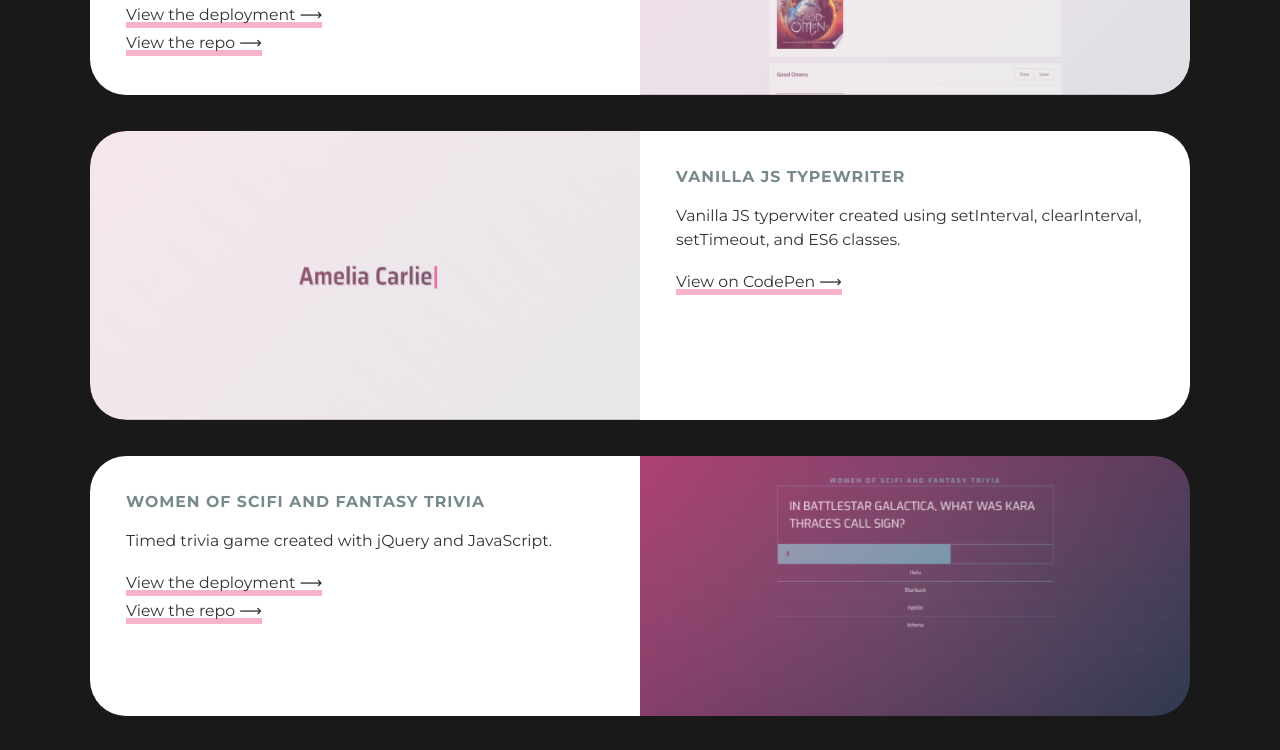
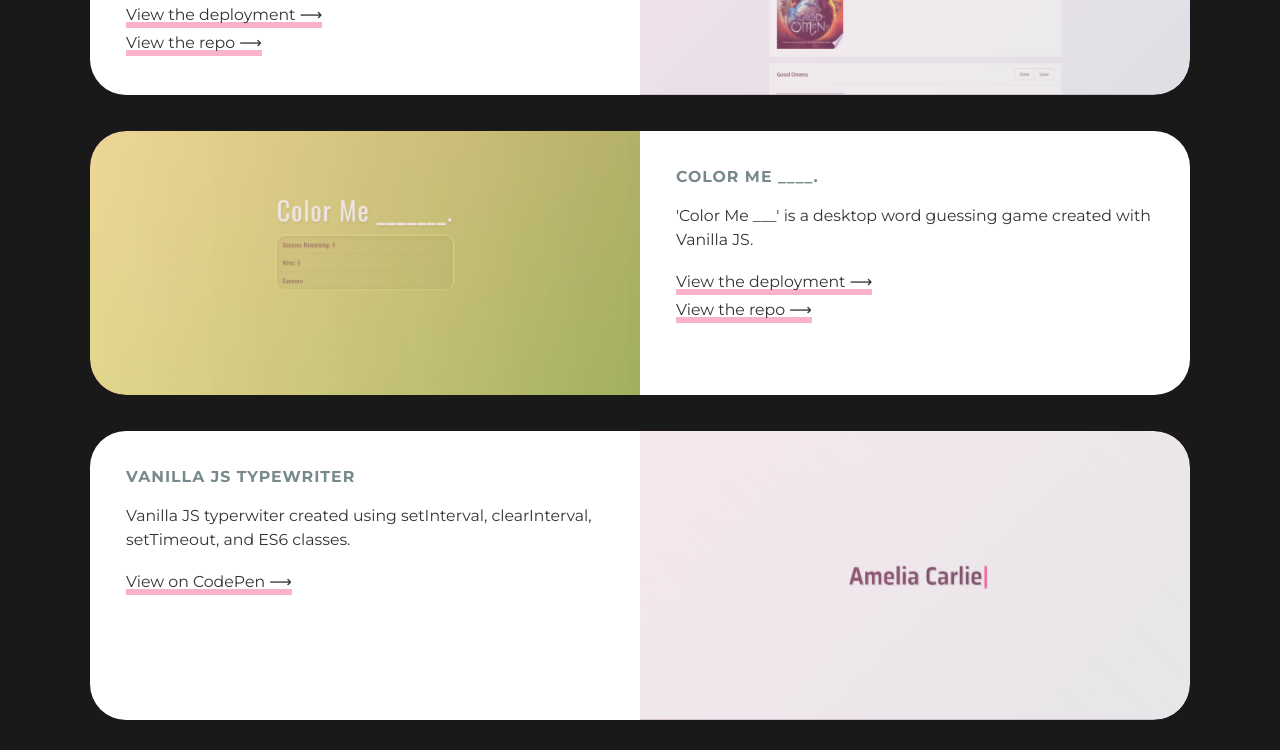
Before and after one commit to acarlie/acarlie.github.io, a React (Create React App) app: page / in a window 1280 px wide. Shown: the part 4440-5190 px from the top of the page. Built offline with nearby package versions, Linux system fonts and the light colour scheme.

Commit message:
update(portfolioitems.js): uncommented an item

```diff
--- a/src/assets/js/portfolioItems.js
+++ b/src/assets/js/portfolioItems.js
@@ -8,7 +8,7 @@ const items = [
     { title: "Burger App", img: "burger-app-sm.jpg", desc: "CRUD app created with Node.js, Express, Handlebars, MySQL, jQuery, and Bootstrap.", tags: ["jQuery", "Bootstrap", "MySQL", "Node", "Express", "Handlebars"], url: "https://blooming-falls-67802.herokuapp.com/", repo: "https://github.com/acarlie/burger" },
     { title: "Bamazon", img: "bamazon.gif", desc: "Node.js and MySQL inventory management app with customer, manager, and supervisor views.", tags: ["Node", "MySQL"], url: "", repo: "https://github.com/acarlie/bamazon" },
     { title: "Google Books Search", img: "google-books-sm.jpg", desc: "'Google Books Search' searches the Google Books API for books and allows users to save books. 'Google Books Search' is a full-stack MERN (Mongo, Express, React, Node) app using the Antd React component library.", tags: ["MERN", "Node", "MongoDB", "React", "Express"], url: "https://books-search-mern.herokuapp.com/", repo: "https://github.com/acarlie/google_books_search" },
-    // { title: "Color Me ____.", img: "color-me-4-sm.jpg", desc: "'Color Me ___' is a desktop word guessing game created with Vanilla JS.", tags: ["Vanilla JS", "UI/UX"], url: "https://acarlie.com/Color_Me", repo: "https://github.com/acarlie/Color_Me" },
+    { title: "Color Me ____.", img: "color-me-4-sm.jpg", desc: "'Color Me ___' is a desktop word guessing game created with Vanilla JS.", tags: ["Vanilla JS", "UI/UX"], url: "https://acarlie.com/Color_Me", repo: "https://github.com/acarlie/Color_Me" },
     { title: "Vanilla JS Typewriter", img: "typewriter-sm.jpg", desc: "Vanilla JS typerwiter created using setInterval, clearInterval, setTimeout, and ES6 classes.", tags: ["Vanilla JS"], url: "https://codepen.io/acarlie/pen/KOqmPN", repo: "" },
     { title: "Women of Scifi and Fantasy Trivia", img: "trivia-game-sm.jpg", desc: "Timed trivia game created with jQuery and JavaScript.", tags: ["jQuery"], url: "https://acarlie.com/Trivia_Game/", repo: "https://github.com/acarlie/Trivia_Game" },
     { title: "Liri Node App", img: "liri_spotify-this-sm.png", desc: "Node CLI App for searching OMDB, Spotify, and Bands in Town. Created with ES6, Node, Axios, Inquirer.js, and Moment.js.", tags: ["ES6", "Node"], url: "", repo: "https://github.com/acarlie/liri_node_app" },
```
